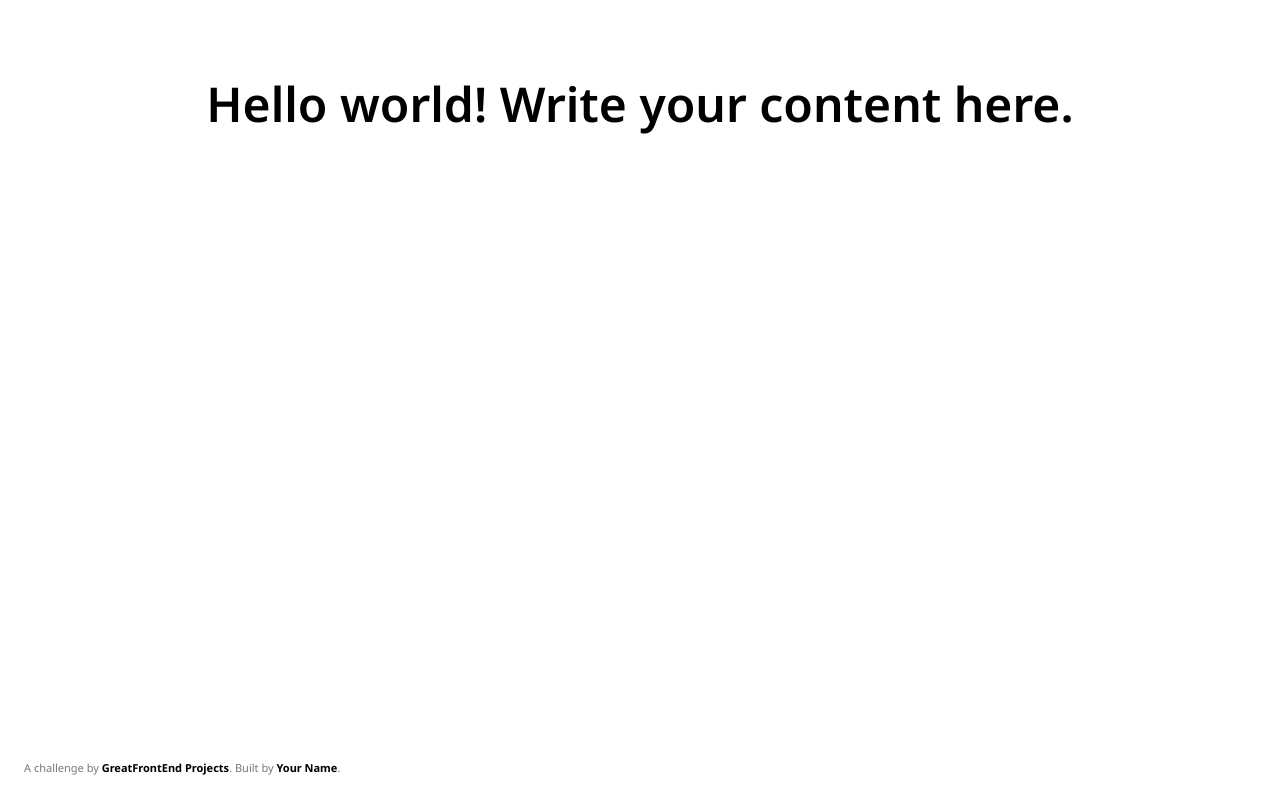
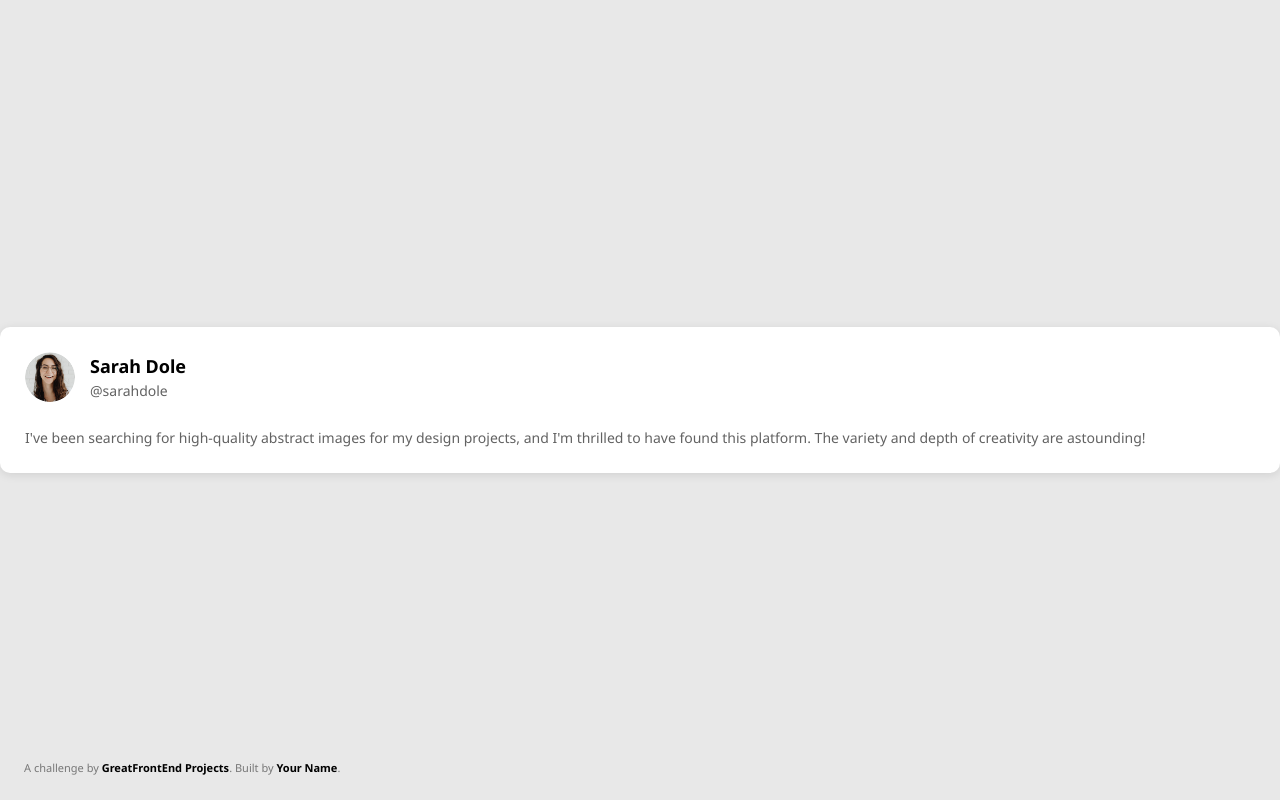
Before and after one commit to hardik1452/Testimonialcard, a plain HTML site: page index.html in a window 1280 px wide. Drawn offline with nearby package versions, Linux system fonts and the light colour scheme.

Commit message:
final build

```diff
--- a/css/style.css
+++ b/css/style.css
@@ -2,11 +2,15 @@
 /* Be sure to delete the <style> tag in index.html if you want to use this stylesheet. */
 body {
   margin: 0;
+  width: 100%;
+  height: 100dvh;
+  display: flex;
+  justify-content: center;
+  align-items: center;
+  background-color: #E8E8E8;
   font-family: "Noto Sans", system-ui, -apple-system, BlinkMacSystemFont,
     "Segoe UI", Roboto, Oxygen, Ubuntu, Cantarell, "Open Sans", "Helvetica Neue",
     sans-serif;
-  min-height: 100vh;
-
   -webkit-font-smoothing: antialiased;
   -moz-osx-font-smoothing: grayscale;
   text-rendering: optimizeLegibility;
@@ -29,3 +33,53 @@ body {
   color: #000;
   font-weight: bold;
 }
+
+.container{
+  width: 340px;
+  height: min-content;
+  background-color: #fff;
+  border-radius: 10px;
+  box-shadow: 0 2px 10px rgba(0, 0, 0, 0.1);
+}
+.innerdiv{
+  margin: 25px;
+  display: flex;
+  flex-direction: row;
+  justify-content: start;
+  align-items: center;
+}
+.profilepic{
+  width: 50px;
+  height: 50px;
+  border-radius: 50%;
+}
+.namediv{
+  display: flex;
+  flex-direction: column;
+  justify-content: space-between;
+  margin-left: 15px;
+  font-size: 14px;
+}
+.namediv h3{
+  font-size: large;
+  font-weight: bold;
+}
+.profiletag{
+  color: #626262;
+}
+.description{
+  margin: 25px;
+  font-size: 14px;
+  word-wrap: break-word;
+}
+
+/* Media Queries */
+@media (max-width:600px){
+    .container{
+      flex-direction: column;
+      margin:15px;
+    }
+    .namediv{
+      font-size: 12px;
+    }
+}
--- a/index.html
+++ b/index.html
@@ -25,10 +25,24 @@
   </head>
   <body>
     <!-- Add your site or application content here -->
-    <h1 class="text-5xl text-center font-semibold pt-20">
-      Hello world! Write your content here.
-    </h1>
+      <div class="container">
+        <div class="innerdiv">
+          <img class="profilepic" src="./img/profile-thumbnail.png" alt="Profile Image" />
+          <div class="namediv">
+              <h3>Sarah Dole</h3>
+              <span class="profiletag">@sarahdole</span>
+          </div>
+        </div>
+        <div class="description">
+          <span class="profiletag">
+            I've been searching for high-quality abstract images for my design projects,
+      and I'm thrilled to have found this platform. The variety and depth of creativity are astounding!
+          </span>
+        </div>
+      </div>
 
+      </div>
+    </div>
     <!-- Sarah Dole
       @sarahdole
       I've been searching for high-quality abstract images for my design projects,
```
